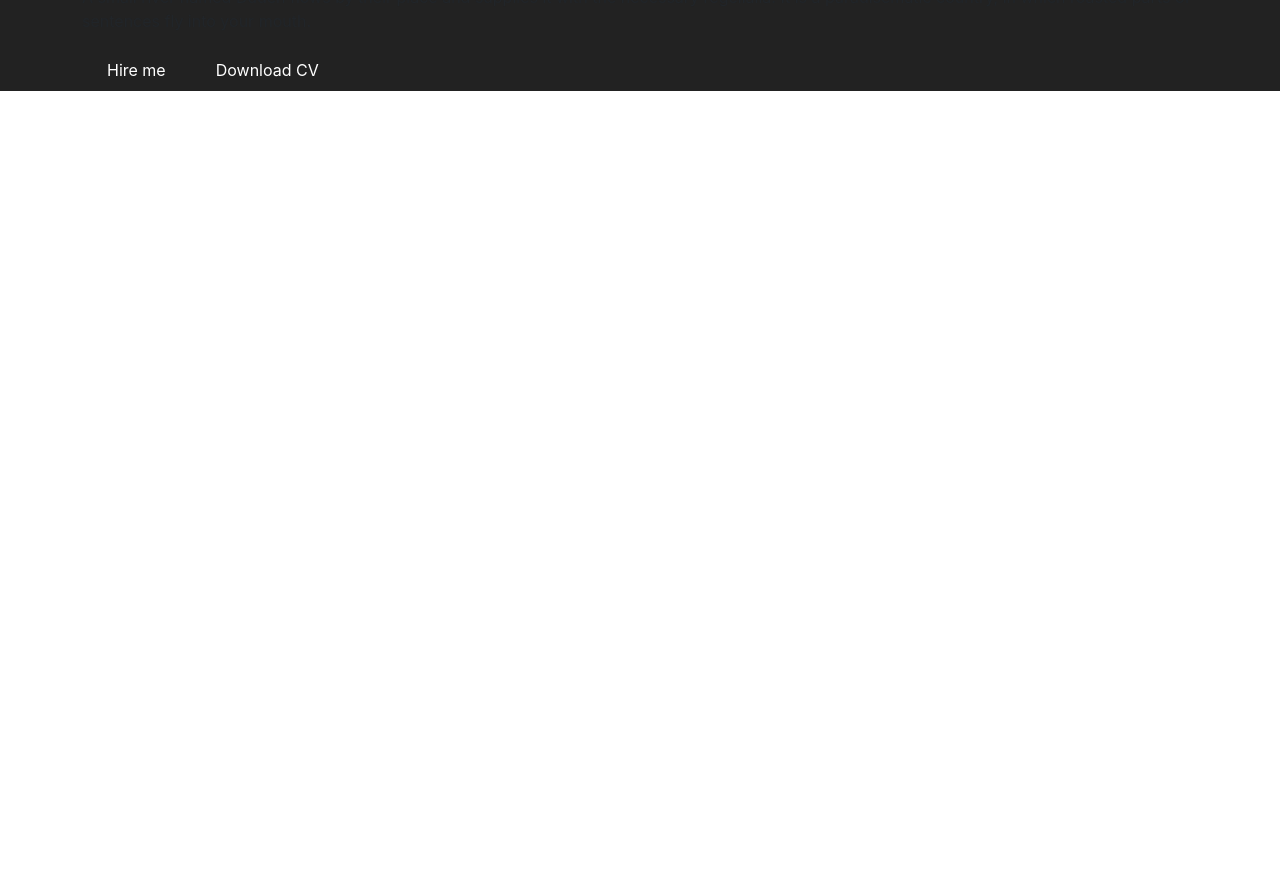
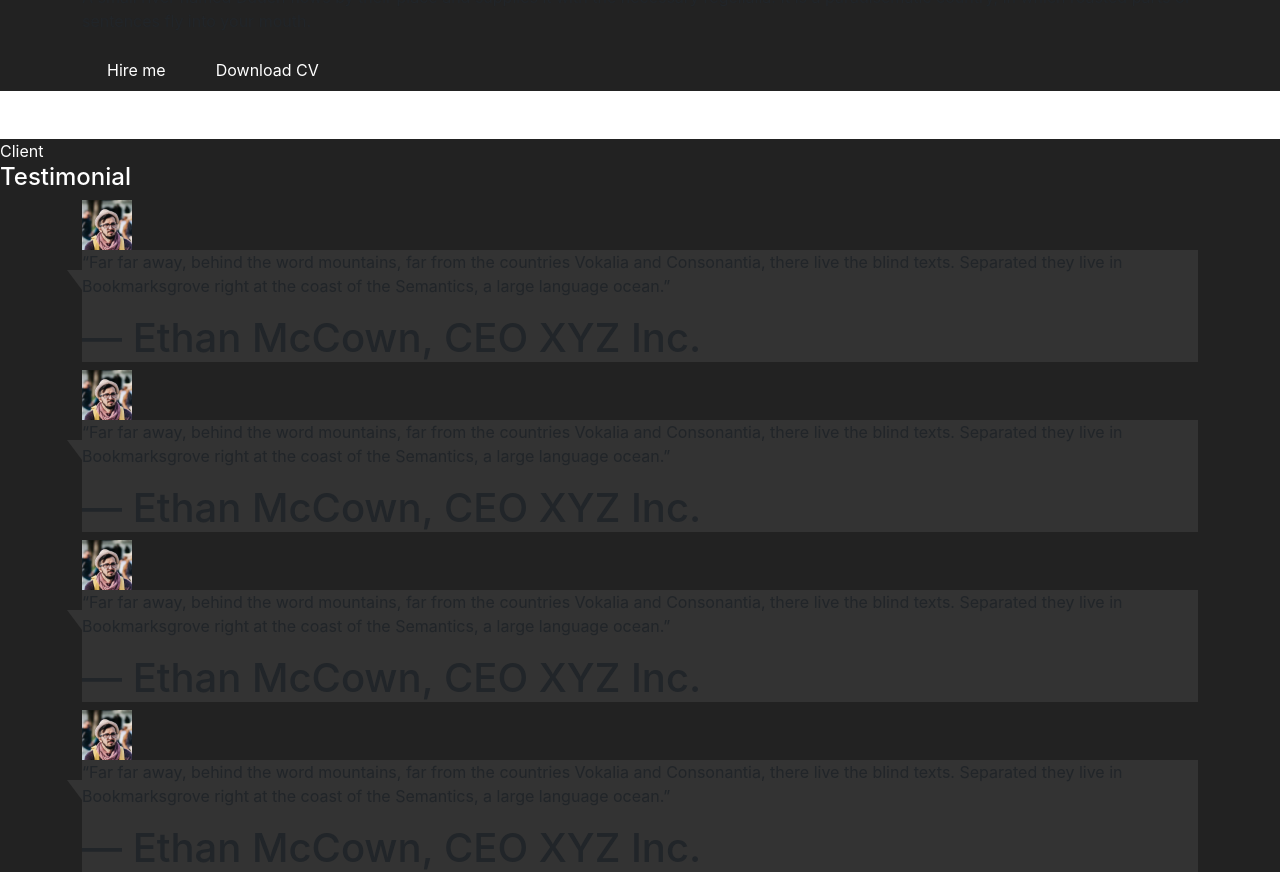
Before and after one commit to GitSanje/CODSOFT, a React (Create React App) app in the folder portfoliowebsite/: page / in a window 1280 px wide. Shown: the part 6880-7760 px from the top of the page. Before the commit the page ends 7019 px from the top, so only its background shows below. Built offline with nearby package versions, Linux system fonts and the light colour scheme.

Commit message:
added client testinonials

```diff
--- a/portfoliowebsite/src/Components/Layout/Navbar.js
+++ b/portfoliowebsite/src/Components/Layout/Navbar.js
@@ -35,7 +35,7 @@ const Navbar = () => {
   return (
     <>
       <nav
-        className={` md:p-5 top-0 fixed w-full transition duration-300 bg-white  ${
+        className={` md:p-5 top-0 fixed w-full transition duration-300 bg-white z-50 ${
           scrolled
             ? "md:bg-white md:text-gray-600"
             : "md:bg-transparent "
--- a/portfoliowebsite/src/Components/Pages/About.js
+++ b/portfoliowebsite/src/Components/Pages/About.js
@@ -2,6 +2,7 @@ import React from "react";
 import Myimg from "../assets/img/portfolio-img.png";
 import Heading from "../partials/Heading";
 import Button from "../partials/Button";
+import ClientTestimonial from "./ClientTestimonial";
 
 // .section-heading {
 //     margin-bottom: 30px;
@@ -52,6 +53,8 @@ const About = () => {
           </div>
         </div>
       </div>
+
+      <ClientTestimonial/>
     </>
   );
 };
--- /dev/null
+++ b/portfoliowebsite/src/Components/Pages/ClientTestimonial.js
@@ -0,0 +1,25 @@
+import React from 'react'
+import CommentCard from '../partials/CommentCard'
+import Heading from '../partials/Heading'
+
+const ClientTestimonial = () => {
+  return (
+    <>
+    <div className="" style={{ background: "#222222" }}>
+    <Heading first="Client" last="Testimonial" />
+
+    <div className="container mx-auto p-16 lg:p-28 grid grid-cols-1 md:grid-cols-2 gap-4">
+    <CommentCard/>
+    <CommentCard/>
+    <CommentCard/>
+    <CommentCard/>
+
+    </div>
+
+    </div>
+
+    </>
+  )
+}
+
+export default ClientTestimonial
--- a/portfoliowebsite/src/Components/Pages/Home.js
+++ b/portfoliowebsite/src/Components/Pages/Home.js
@@ -9,7 +9,7 @@ const Home = () => {
   return (
     <>
       <div
-        className=" relative bg-image-container  z-[-1] "
+        className=" relative bg-image-container  z-10 "
         style={{ backgroundColor: "#9A9A9A" , }}
 
       >
--- a/portfoliowebsite/src/Components/Pages/Portfolio.js
+++ b/portfoliowebsite/src/Components/Pages/Portfolio.js
@@ -23,7 +23,7 @@ const Portfolio = () => {
 
   return (
     <>
-      <div className=" mx-auto" style={{ background: "#222222" }}>
+      <div className=" mx-auto pt-16" style={{ background: "#222222" }}>
 
           <Heading first="Featured" last="Portfolio"/>
         <div className="container mx-auto py-12">
--- /dev/null
+++ b/portfoliowebsite/src/Components/css/card.css
@@ -0,0 +1,20 @@
+.spike {
+    position: relative;
+
+
+  }
+
+.spike:before {
+    content: "";
+    position: absolute;
+    top: 20px;
+    left: -20px;
+    height: 20px;
+    width: 20px;
+    /* border-bottom-left-radius: 50%; */
+    background-color: none;
+    /* box-shadow: 0 20px 0 0 #333333;  */
+    border-right: 15px solid #333333;
+    border-bottom: 20px solid transparent;
+
+  }
--- /dev/null
+++ b/portfoliowebsite/src/Components/partials/CommentCard.js
@@ -0,0 +1,34 @@
+import React from "react";
+import clinet_pic from "../assets/img/person_1.jpg";
+
+import '../css/card.css'
+const CommentCard = ({ img, comment, By }) => {
+  return (
+    <>
+      <div className="  flex flex-row jutify-center space-x-7 ">
+        {/* Image */}
+
+          <img
+            src={clinet_pic}
+            alt=""
+            className="rounded-full "
+            style={{ width: "50px", height: "50px" }}
+          />
+
+        {/* Comment Card */}
+        <div className="spike p-7 rounded-md ml-6  " style={{ background: "#333333" }}>
+          <p className="text-base text-gray-500">
+            {comment ||
+              "“Far far away, behind the word mountains, far from the countries Vokalia and Consonantia, there live the blind texts. Separated they live in Bookmarksgrove right at the coast of the Semantics, a large language ocean.”"}
+          </p>
+          <h1 className="text-base text-gray-600 pt-7">
+            — {By || "Ethan McCown"}, CEO{" "}
+            <span className="text-base text-lime-600">XYZ Inc.</span>
+          </h1>
+        </div>
+      </div>
+    </>
+  );
+};
+
+export default CommentCard;
--- a/portfoliowebsite/src/Components/partials/Heading.js
+++ b/portfoliowebsite/src/Components/partials/Heading.js
@@ -3,7 +3,7 @@ import React from 'react'
 const Heading = ({first, last}) => {
   return (
     <>
-    <div className="text-white flex items-center justify-center pt-28 ">
+    <div className="text-white flex items-center justify-center ">
           <span className="text-3xl font-light "> {first}</span>
           <h4 className="text-3xl font-bold ml-4">{last}</h4>
         </div>
```
Also changed, not shown: portfoliowebsite/src/Components/assets/img/person_1.jpg (added).
